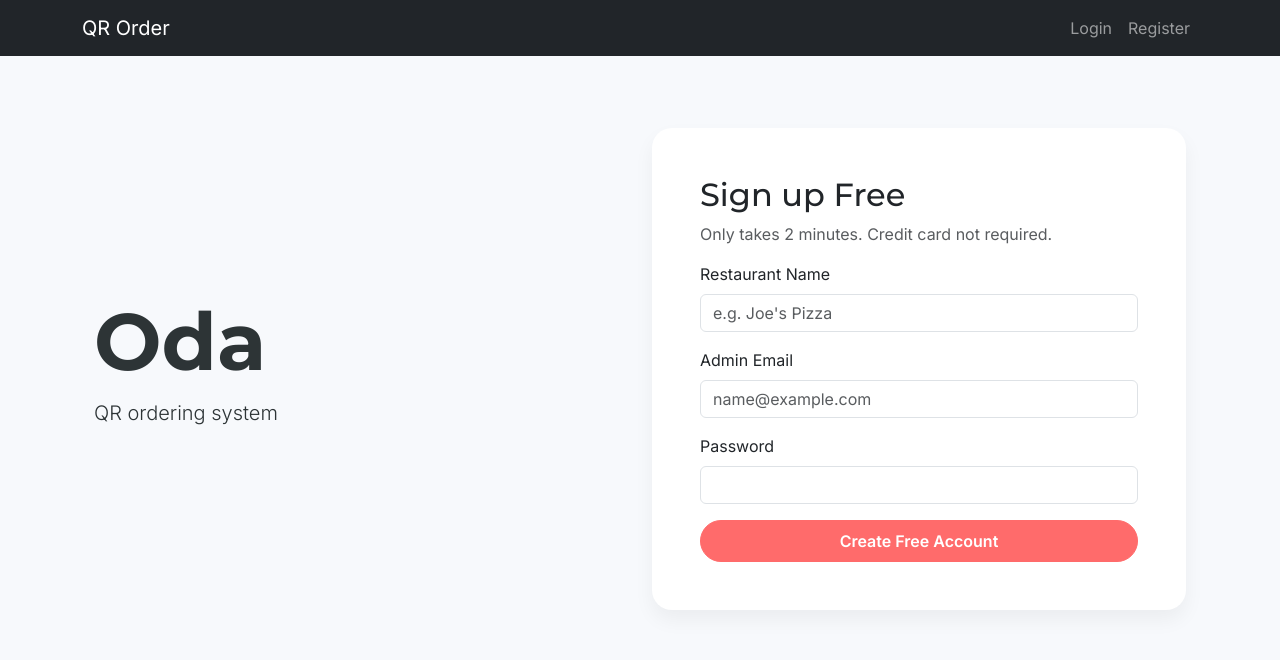
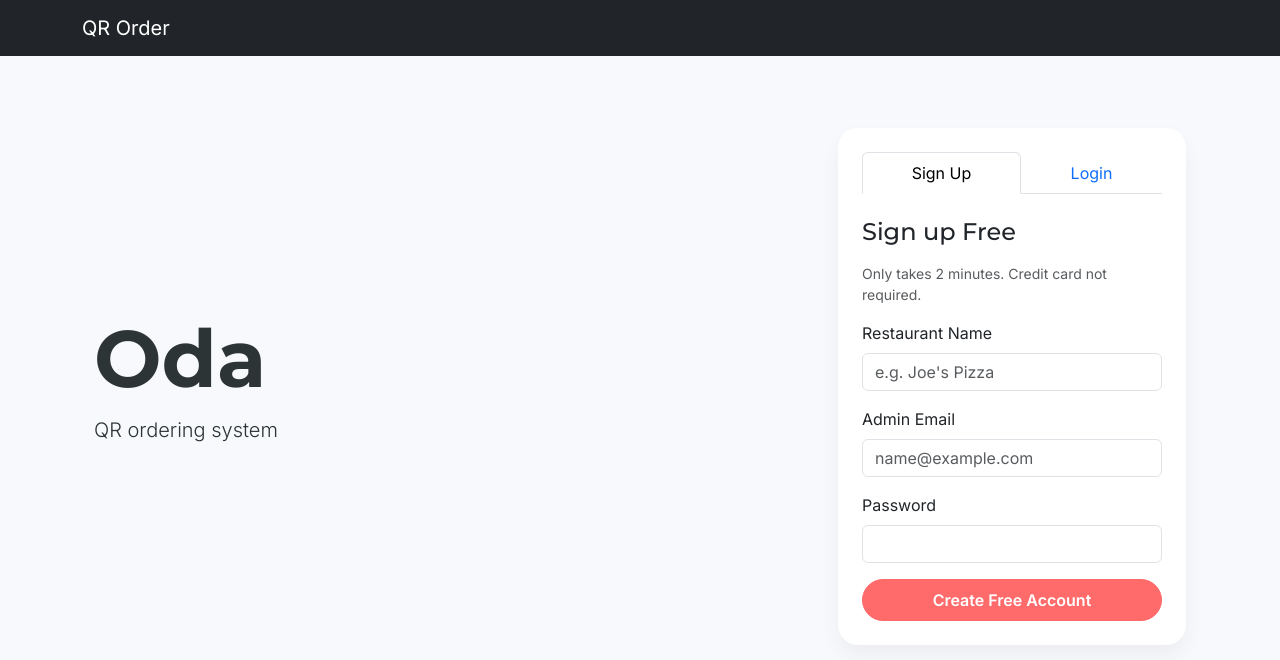
Before and after one commit to shenni-circlerm/oda, a Flask app: page / in a window 1280 px wide. Shown: the top 660 px of the page. Run offline with Flask 3, Linux system fonts and the light colour scheme; some libraries are stand-ins or nearby versions.

Commit message:
incorporate sign up / login in landing page

```diff
--- a/project/templates/base.html
+++ b/project/templates/base.html
@@ -83,8 +83,6 @@
         <div class="collapse navbar-collapse" id="navbarNav">
           <ul class="navbar-nav ms-auto">
             {% if not current_user.is_authenticated %}
-              <li class="nav-item"><a class="nav-link" href="{{ url_for('auth.login') }}">Login</a></li>
-              <li class="nav-item"><a class="nav-link" href="{{ url_for('admin.register_restaurant') }}">Register</a></li>
             {% else %}
               <li class="nav-item"><a class="nav-link" href="{{ url_for('auth.logout') }}">Logout</a></li>
             {% endif %}
--- a/project/templates/landing.html
+++ b/project/templates/landing.html
@@ -5,14 +5,24 @@
 {% block content %}
 <div class="container py-5">
     <div class="row align-items-center">
-        <div class="col-md-6">
+        <div class="col-md-8">
             <h1 class="display-1 fw-bold">Oda</h1>
             <p class="lead">QR ordering system</p>
         </div>
-        <div class="col-md-6">
-            <div class="card p-5">
-                <h2>Sign up Free</h2>
-                <p class="text-muted">Only takes 2 minutes. Credit card not required.</p>
+        <div class="col-md-4">
+            <div class="card p-4">
+                <ul class="nav nav-tabs nav-fill mb-4" id="authTabs" role="tablist">
+                    <li class="nav-item" role="presentation">
+                        <button class="nav-link active" id="signup-tab" data-bs-toggle="tab" data-bs-target="#signup" type="button" role="tab" aria-controls="signup" aria-selected="true">Sign Up</button>
+                    </li>
+                    <li class="nav-item" role="presentation">
+                        <button class="nav-link" id="login-tab" data-bs-toggle="tab" data-bs-target="#login" type="button" role="tab" aria-controls="login" aria-selected="false">Login</button>
+                    </li>
+                </ul>
+                <div class="tab-content" id="authTabsContent">
+                    <div class="tab-pane fade show active" id="signup" role="tabpanel" aria-labelledby="signup-tab">
+                        <h2 class="h4 mb-3">Sign up Free</h2>
+                        <p class="text-muted small">Only takes 2 minutes. Credit card not required.</p>
                         <form action="{{ url_for('admin.register_restaurant') }}" method="POST">
                             <div class="mb-3">
                                 <label class="form-label">Restaurant Name</label>
@@ -29,6 +39,22 @@
                             <button type="submit" class="btn btn-primary w-100">Create Free Account</button>
                         </form>
                     </div>
+                    <div class="tab-pane fade" id="login" role="tabpanel" aria-labelledby="login-tab">
+                        <h2 class="h4 mb-3">Welcome Back</h2>
+                        <form action="{{ url_for('auth.login') }}" method="POST">
+                            <div class="mb-3">
+                                <label class="form-label">Email</label>
+                                <input type="email" name="email" class="form-control" required>
+                            </div>
+                            <div class="mb-3">
+                                <label class="form-label">Password</label>
+                                <input type="password" name="password" class="form-control" required>
+                            </div>
+                            <button type="submit" class="btn btn-primary w-100">Log In</button>
+                        </form>
+                    </div>
+                </div>
+            </div>
         </div>
     </div>
 </div>
--- a/routes/auth_routes.py
+++ b/routes/auth_routes.py
@@ -1,4 +1,4 @@
-from flask import Blueprint, render_template, redirect, url_for, request, flash
+from flask import Blueprint, redirect, url_for, request, flash
 from flask_login import login_user, logout_user, login_required
 from werkzeug.security import check_password_hash
 from project.models import User
@@ -17,7 +17,8 @@ def login():
             return redirect(url_for('admin.staff_dashboard'))
 
         flash('Please check your login details and try again.')
-    return render_template('login.html')
+        return redirect(url_for('customer.landing'))
+    return redirect(url_for('customer.landing'))
 
 @auth_bp.route('/logout')
 @login_required
```
Also changed, not shown: project/static/css/landing.css (added, +24 -0 lines), project/templates/login.html (deleted, +0 -30 lines), project/templates/register.html (deleted, +0 -29 lines), landing.css (deleted), landing.html (deleted). Lines whose indentation alone changed are shown as unchanged.
